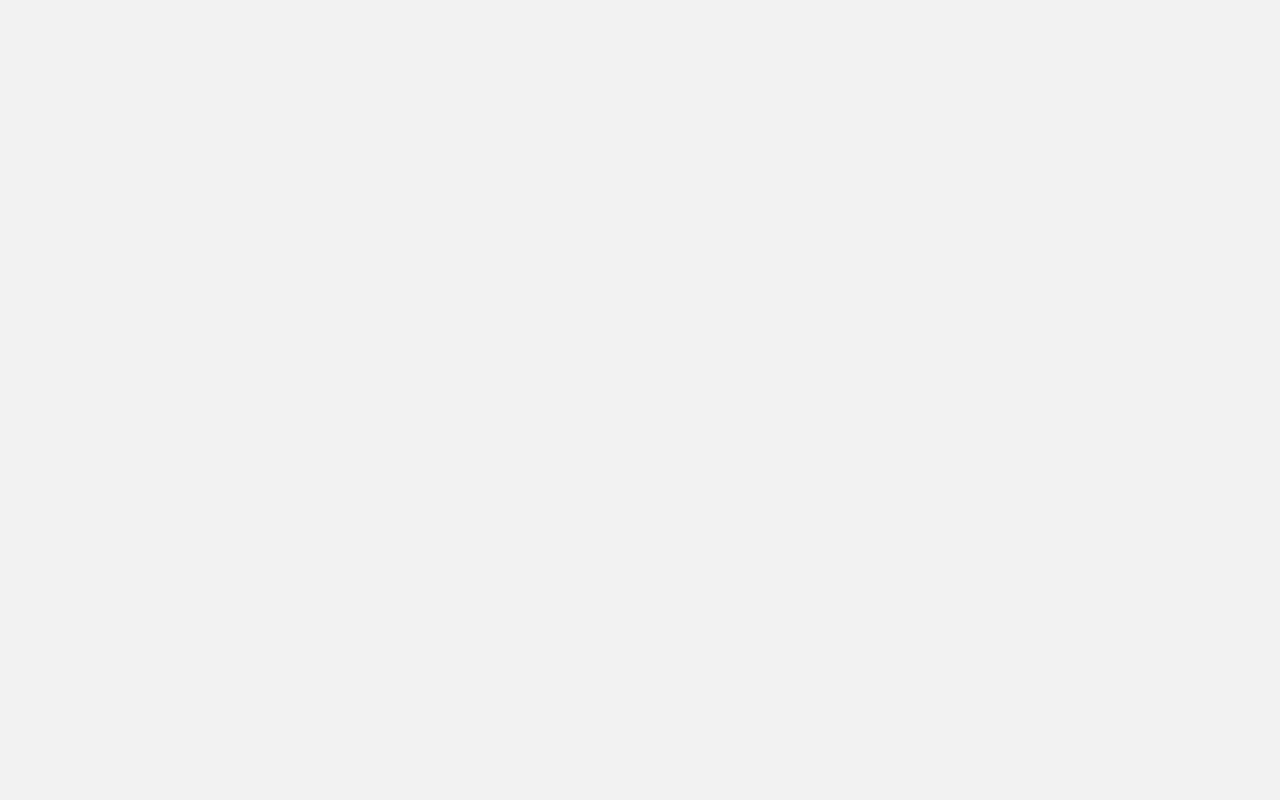
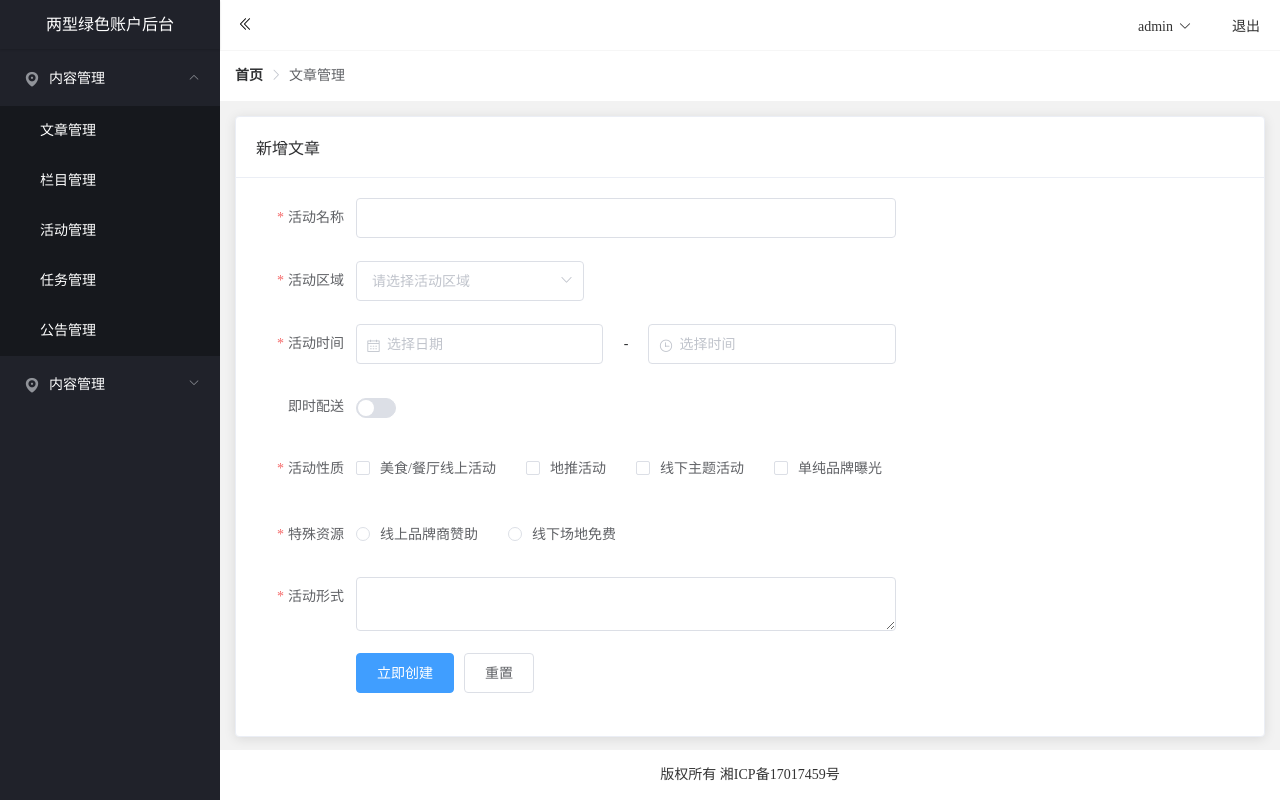
Before and after one commit to yidianhengji/systemCms, a Vue app: page /#/home/contern/articleAdd in a window 1280 px wide. Built offline with nearby package versions, Linux system fonts and the light colour scheme.

Commit message:
123213213

```diff
--- a/src/components/content/article.vue
+++ b/src/components/content/article.vue
@@ -15,7 +15,7 @@
                     <el-button type="primary" icon="el-icon-search" @click="onSubmit">查询</el-button>
                 </el-form-item>
                 <el-form-item class="pull-right">
-                    <el-button type="primary" icon="el-icon-circle-plus-outline" @click="onSubmit">新增</el-button>
+                    <el-button type="primary" icon="el-icon-circle-plus-outline" @click="onClickAdd">新增</el-button>
                 </el-form-item>
             </el-form>
         </div>
@@ -161,6 +161,9 @@ export default {
         onSubmit() {
             console.log('submit!');
         },
+        onClickAdd() {
+            this.$router.push({path: '/home/contern/articleAdd'})
+        },
         toggleSelection(rows) {
             if (rows) {
             rows.forEach(row => {
@@ -194,5 +197,6 @@ export default {
     background #ffffff;
     padding 15px;
     box-shadow: 0 1px 2px 0 rgba(0,0,0,0.05);
+    border-radius: 4px;
 }
 </style>
--- /dev/null
+++ b/src/components/content/articleAdd.vue
@@ -0,0 +1,138 @@
+<template>
+    <div class="__articleAdd">
+        <el-card class="box-card">
+            <div slot="header" class="clearfix">
+                <span>新增文章</span>
+            </div>
+            <div>
+                <el-form :model="ruleForm" :rules="rules" ref="ruleForm" label-width="100px" class="demo-ruleForm">
+                    <el-form-item label="活动名称" prop="name">
+                        <el-input v-model="ruleForm.name"></el-input>
+                    </el-form-item>
+                    <el-form-item label="活动区域" prop="region">
+                        <el-select v-model="ruleForm.region" placeholder="请选择活动区域">
+                            <el-option label="区域一" value="shanghai"></el-option>
+                            <el-option label="区域二" value="beijing"></el-option>
+                        </el-select>
+                    </el-form-item>
+                    <el-form-item label="活动时间" required>
+                        <el-col :span="11">
+                        <el-form-item prop="date1">
+                            <el-date-picker type="date" placeholder="选择日期" v-model="ruleForm.date1" style="width: 100%;"></el-date-picker>
+                        </el-form-item>
+                        </el-col>
+                        <el-col class="line" :span="2" style="text-align: center;">-</el-col>
+                        <el-col :span="11">
+                        <el-form-item prop="date2">
+                            <el-time-picker type="fixed-time" placeholder="选择时间" v-model="ruleForm.date2" style="width: 100%;"></el-time-picker>
+                        </el-form-item>
+                        </el-col>
+                    </el-form-item>
+                    <el-form-item label="即时配送" prop="delivery">
+                        <el-switch v-model="ruleForm.delivery"></el-switch>
+                    </el-form-item>
+                    <el-form-item label="活动性质" prop="type">
+                        <el-checkbox-group v-model="ruleForm.type">
+                        <el-checkbox label="美食/餐厅线上活动" name="type"></el-checkbox>
+                        <el-checkbox label="地推活动" name="type"></el-checkbox>
+                        <el-checkbox label="线下主题活动" name="type"></el-checkbox>
+                        <el-checkbox label="单纯品牌曝光" name="type"></el-checkbox>
+                        </el-checkbox-group>
+                    </el-form-item>
+                    <el-form-item label="特殊资源" prop="resource">
+                        <el-radio-group v-model="ruleForm.resource">
+                        <el-radio label="线上品牌商赞助"></el-radio>
+                        <el-radio label="线下场地免费"></el-radio>
+                        </el-radio-group>
+                    </el-form-item>
+                    <el-form-item label="活动形式" prop="desc">
+                        <el-input type="textarea" v-model="ruleForm.desc"></el-input>
+                    </el-form-item>
+                    <el-form-item>
+                        <el-button type="primary" @click="submitForm('ruleForm')">立即创建</el-button>
+                        <el-button @click="resetForm('ruleForm')">重置</el-button>
+                    </el-form-item>
+                </el-form>
+            </div>
+        </el-card>
+    </div>
+</template>
+
+<script>
+export default {
+  data() {
+    return {
+      ruleForm: {
+        name: "",
+        region: "",
+        date1: "",
+        date2: "",
+        delivery: false,
+        type: [],
+        resource: "",
+        desc: ""
+      },
+      rules: {
+        name: [
+          { required: true, message: "请输入活动名称", trigger: "blur" },
+          { min: 3, max: 5, message: "长度在 3 到 5 个字符", trigger: "blur" }
+        ],
+        region: [
+          { required: true, message: "请选择活动区域", trigger: "change" }
+        ],
+        date1: [
+          {
+            type: "date",
+            required: true,
+            message: "请选择日期",
+            trigger: "change"
+          }
+        ],
+        date2: [
+          {
+            type: "date",
+            required: true,
+            message: "请选择时间",
+            trigger: "change"
+          }
+        ],
+        type: [
+          {
+            type: "array",
+            required: true,
+            message: "请至少选择一个活动性质",
+            trigger: "change"
+          }
+        ],
+        resource: [
+          { required: true, message: "请选择活动资源", trigger: "change" }
+        ],
+        desc: [{ required: true, message: "请填写活动形式", trigger: "blur" }]
+      }
+    };
+  },
+  methods: {
+    submitForm(formName) {
+      this.$refs[formName].validate(valid => {
+        if (valid) {
+          alert("submit!");
+        } else {
+          console.log("error submit!!");
+          return false;
+        }
+      });
+    },
+    resetForm(formName) {
+      this.$refs[formName].resetFields();
+    }
+  }
+};
+</script>
+
+<style lang="stylus">
+.__articleAdd {
+    .el-form {
+        width 640px;
+    }
+}
+</style>
--- a/src/router/index.js
+++ b/src/router/index.js
@@ -5,6 +5,7 @@ Vue.use(Router);
 import wrapper from '@/components/wrapper';//主页
 import survey from '@/components/survey';//首页统计
 import article from '@/components/content/article';//文章管理
+import articleAdd from '@/components/content/articleAdd';//文章管理
 import column from '@/components/content/column';//栏目管理
 import activity from '@/components/content/activity';//活动管理
 import task from '@/components/content/task';//任务管理
@@ -19,6 +20,7 @@ export default new Router({
 			children: [
 				{ path: '/home/survey', name: '概况', component: survey },
 				{ path: '/home/contern/article', name: '文章管理', component: article },
+				{ path: '/home/contern/articleAdd', name: '新增文章', component: articleAdd },
 				{ path: '/home/contern/column', name: '栏目管理', component: column },
 				{ path: '/home/contern/activity', name: '活动管理', component: activity },
 				{ path: '/home/contern/task', name: '任务管理', component: task },
```
